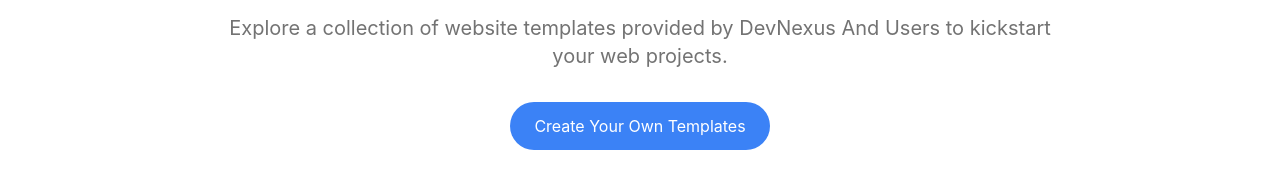
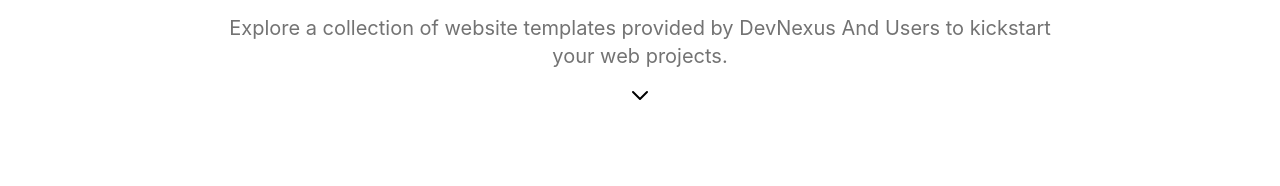
Before and after one commit to Akshay200228/DevFusionKit, a Next.js app: page /templates in a window 1280 px wide. Shown: the part 286-472 px from the top of the page. Built offline with nearby package versions, Linux system fonts and the light colour scheme; no server answers.

Commit message:
improve design

```diff
--- a/src/app/(routes)/templates/page.jsx
+++ b/src/app/(routes)/templates/page.jsx
@@ -23,11 +23,22 @@ export default function Templates() {
           </p>
 
           {/* Button for creating a template */}
-          <Link href="/create-template">
+          {/* <Link href="/create-template">
             <button className="px-6 py-3 mt-8 text-white bg-blue-500 rounded-full hover:bg-blue-600 focus:outline-none focus:shadow-outline-blue active:bg-blue-800">
               Create Your Own Templates
             </button>
-          </Link>
+          </Link> */}
+          {/* svg icon */}
+          <div className="flex items-center justify-center">
+            <svg
+              className="w-6 h-6 my-4 animate-bounce"
+              fill='none'
+              viewBox='0 0 24 24'
+              stroke='currentColor'
+            >
+              <path strokeLinecap='round' strokeLinejoin='round' strokeWidth='2' d='M19 9l-7 7-7-7' />
+            </svg>
+          </div>
         </div>
       </div>
 
```
